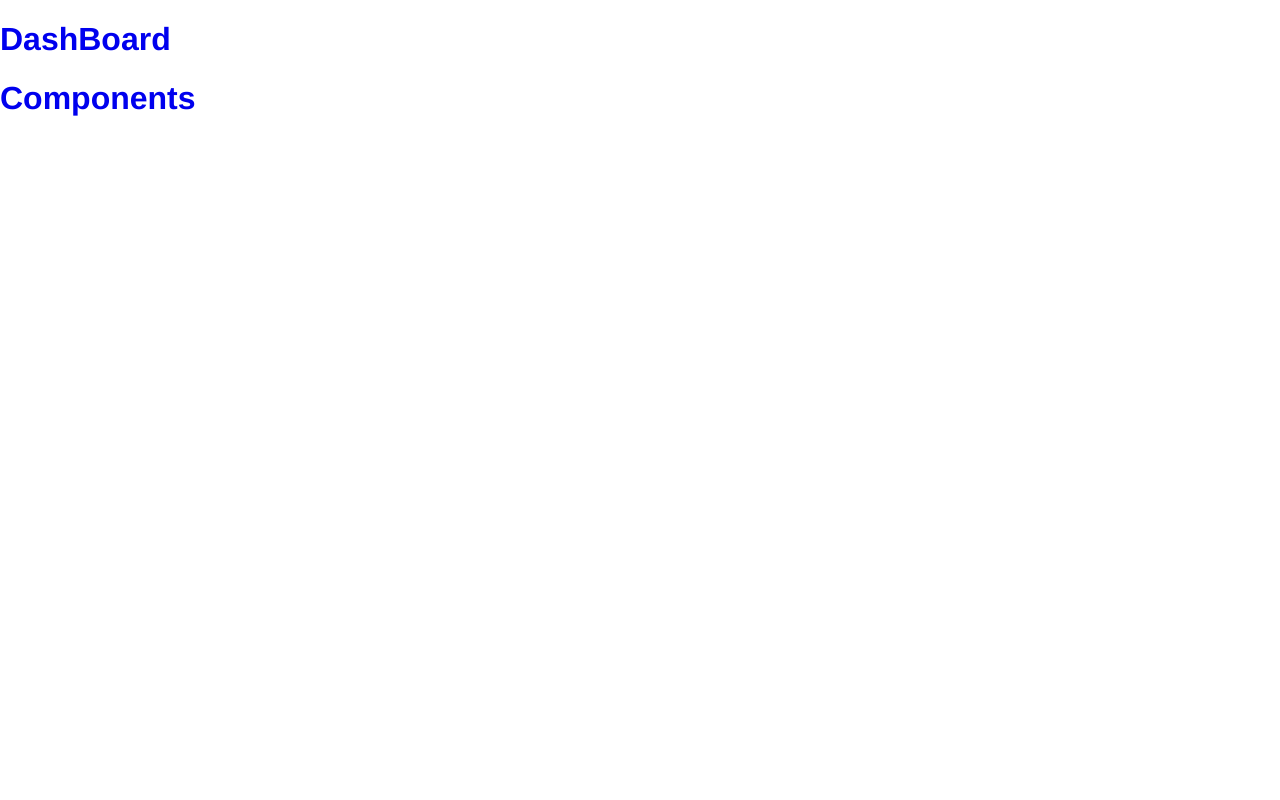
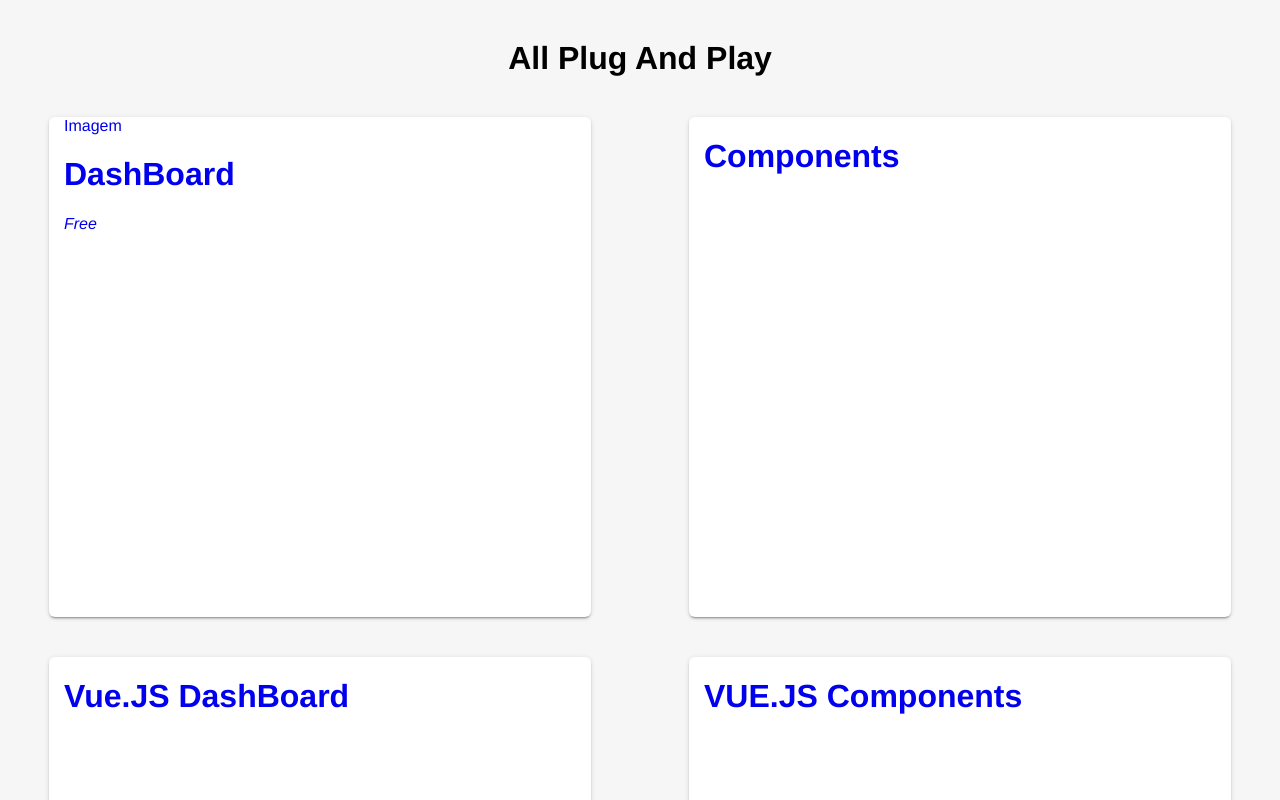
Before and after one commit to Yohanes26/samurai-design, a Vue app: page /#/home in a window 1280 px wide. Shown: the top 800 px of the page. Built offline with nearby package versions, Linux system fonts and the light colour scheme.

Commit message:
Ajuste confg para build e ajuste no css do home

```diff
--- a/src/App.vue
+++ b/src/App.vue
@@ -11,6 +11,7 @@
 </script>
 
 <style>
+
 body {
   top: 0px;
   left: 0px;
@@ -20,14 +21,7 @@
   font-family: 'Avenir', Helvetica, Arial, sans-serif;
   -webkit-font-smoothing: antialiased;
   -moz-osx-font-smoothing: grayscale;
+  background-color: #f6f6f6;
 }
 
-.routerLink {
-  color: none;
-  text-decoration: none;
-}
-
-.routerLink:active {
-  color: none;
-}
 </style>
--- a/src/components/Home.vue
+++ b/src/components/Home.vue
@@ -1,18 +1,97 @@
 <template>
-    <div>
+  <div>
+    <h1 class="title">All Plug And Play</h1>
+    <div class="boxCards">
+      <div class="card">
         <router-link class="routerLink" to="/dashboard">
-            <h1 class="routerLink">DashBoard</h1>
+          <div class="subCard">Imagem</div>
+          <h1 class="routerLink">DashBoard</h1>
+          <i>Free</i>
         </router-link>
+      </div>
+      <div class="card">
         <router-link class="routerLink" to="/components">
-            <h1 class="routerLink">Components</h1>
+          <h1 class="routerLink">Components</h1>
         </router-link>
+      </div>
+      <div class="card">
+        <router-link class="routerLink" to="/vue-dashboard">
+          <h1 class="routerLink">Vue.JS DashBoard</h1>
+        </router-link>
+      </div>
+      <div class="card">
+        <router-link class="routerLink" to="/vue-components">
+          <h1 class="routerLink">VUE.JS Components</h1>
+        </router-link>
+      </div>
+      <div class="card">
+        <router-link class="routerLink" to="/angular-dashboard">
+          <h1 class="routerLink">Angular7 DashBoard</h1>
+        </router-link>
+      </div>
+      <div class="card">
+        <router-link class="routerLink" to="/angular-components">
+          <h1 class="routerLink">Angular7 Components</h1>
+        </router-link>
+      </div>
+      <div class="card">
+        <router-link class="routerLink" to="/react-dashboard">
+          <h1 class="routerLink">React DashBoard</h1>
+        </router-link>
+      </div>
+      <div class="card">
+        <router-link class="routerLink" to="/react-components">
+          <h1 class="routerLink">React Components</h1>
+        </router-link>
+      </div>
     </div>
+  </div>
 </template>
 
 <script>
-export default {
-}
+export default {};
 </script>
 
 <style scoped>
+.boxCards {
+  height: 100%;
+  width: 100%;
+  display: flex;
+  justify-content: space-around;
+  flex-wrap: wrap;
+}
+.card {
+  width: 40%;
+  height: 500px;
+  border-color: #f6f6f6;
+  margin-top: 40px;
+  border-radius: 6px;
+  color: #333;
+  background: #fff;
+  box-shadow: 0 2px 2px 0 rgba(0, 0, 0, 0.14), 0 3px 1px -2px rgba(0, 0, 0, 0.2),
+    0 1px 5px 0 rgba(0, 0, 0, 0.12);
+  position: relative;
+  display: flex;
+  flex-direction: column;
+  min-width: 0;
+  word-wrap: break-word;
+  min-height: 1px;
+  padding-right: 15px;
+  padding-left: 15px;
+}
+
+.subCard:hover {
+  -webkit-transform: translate3d(0, -20px, 0);
+  transform: translate3d(0, -20px, 0);
+}
+
+.routerLink {
+  text-decoration: none;
+}
+
+.title {
+    width: fit-content;
+    margin: 0 auto;
+    margin-top: 40px;
+}
 </style>
```
Also changed, not shown: 1 other file (tests, documents, lock files or other folders).
